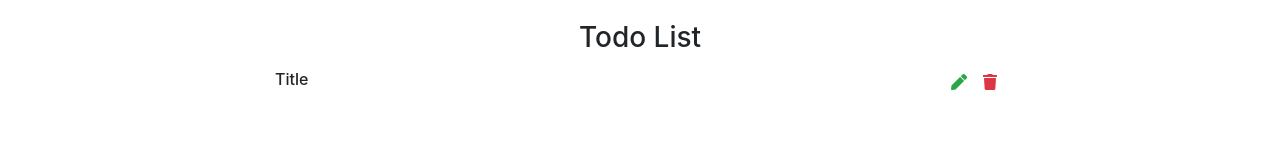
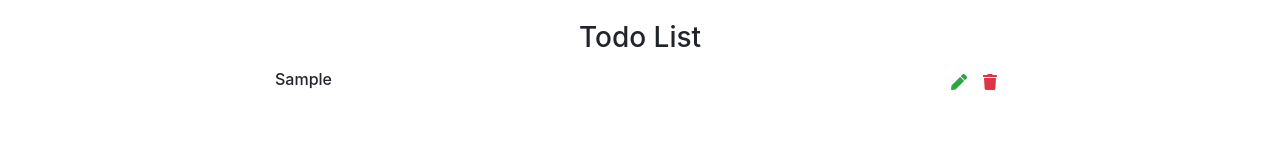
Before and after one commit to PeterOsoo/react-todo-list, a React (Create React App) app: page / in a window 1280 px wide. Both pictures are taken after typing "Sample" into the empty fields and a click on the button "Add Item". Shown: the part 235-386 px from the top of the page. Built offline with nearby package versions, Linux system fonts and the light colour scheme.

Commit message:
todo list component - adding to list and clear the list

```diff
--- a/src/components/Todo.js
+++ b/src/components/Todo.js
@@ -1,12 +1,13 @@
 import React, { Component } from "react"
-import uuid from "uuid"
+import { v4 as uuidv4 } from "uuid"
+// import uuid from "uuid"
 import TodoInput from "./TodoInput"
 import TodoList from "./TodoList"
 
 class Todo extends Component {
 	state = {
 		items: [],
-		id: 0,
+		id: uuidv4(),
 		item: "",
 		editItem: false,
 	}
@@ -19,8 +20,26 @@
 
 	handleSubmit = e => {
 		e.preventDefault()
+
+		const newItem = {
+			id: this.state.id,
+			title: this.state.item,
+		}
+		// console.log(newItem)
+
+		const updatedItems = [...this.state.items, newItem]
+		this.setState({
+			items: updatedItems,
+			item: "",
+			id: uuidv4(),
+			editItem: false,
+		})
 	}
-
+	clearList = () => {
+		this.setState({
+			items: [],
+		})
+	}
 	render() {
 		return (
 			<div className="container">
@@ -32,7 +51,7 @@
 							handleChange={this.handleChange}
 							handleSubmit={this.handleSubmit}
 						/>
-						<TodoList />
+						<TodoList items={this.state.items} clearList={this.clearList} />
 					</div>
 				</div>
 				<div className="jumbotron">Todo</div>
--- a/src/components/TodoItem.js
+++ b/src/components/TodoItem.js
@@ -2,9 +2,10 @@
 
 class TodoItem extends Component {
 	render() {
+		const { title } = this.props
 		return (
 			<li className="text-capitalize d-flex justify-content-between my-2">
-				<h6> title</h6>
+				<h6> {title}</h6>
 				<div className="todo-icon">
 					<span className="mx-2 text-success">
 						<i className="fas fa-pen" />
--- a/src/components/TodoList.js
+++ b/src/components/TodoList.js
@@ -3,13 +3,17 @@
 
 class TodoList extends Component {
 	render() {
+		const { items, clearList } = this.props
 		return (
 			<ul className="list-group my-5">
 				<h3 className="text-capitalize text-center"> todo list</h3>
-				<TodoItem />
+				{items.map(item => {
+					return <TodoItem key={item.id} title={item.title} />
+				})}
 				<button
 					type="submit"
 					className="btn btn-danger btn-block text-capitalize mt-5"
+					onClick={clearList}
 				>
 					Clear list
 				</button>
```
